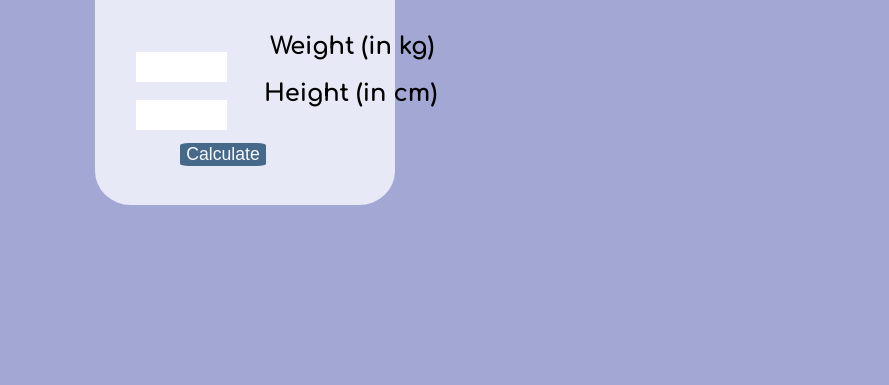
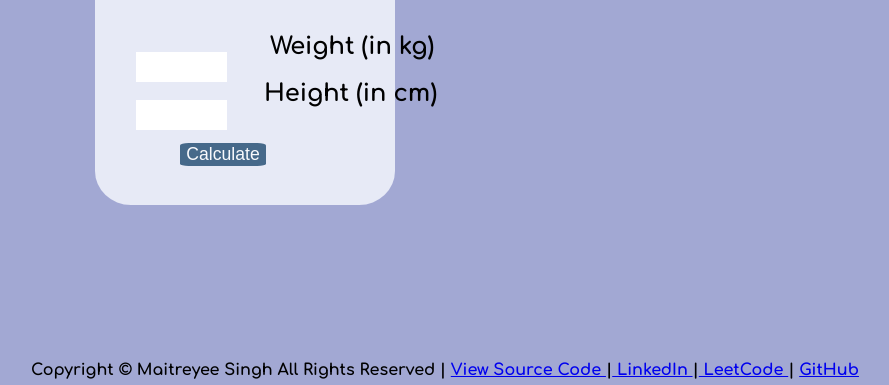
Before and after one commit to maitreyee-xo/BMICalculator, a plain HTML site: page main.html in a window 1280 px wide. Shown: the part 415-800 px from the top of the page, without its empty margins (353-1242 px from the left). Drawn offline with Linux system fonts and the light colour scheme.

Commit message:
Update main.html

```diff
--- a/main.html
+++ b/main.html
@@ -23,5 +23,10 @@
         <p id="result" class="result">Please do not leave any blank field. </p>
     </div>
     <script src="main.js"></script>
+<div class="cent">
+         Copyright © Maitreyee Singh All Rights Reserved | <a href="https://github.com/maitreyee-xo/BMICalculator"> View Source Code </a>
+        |<a href="https://www.linkedin.com/in/maitreyee-singh/"> LinkedIn </a>|<a href="https://leetcode.com/maitreyee-xo/"> LeetCode </a>|
+        <a href="https://github.com/maitreyee-xo">GitHub</a>
+      </div>
 </body>
 </html>
```
